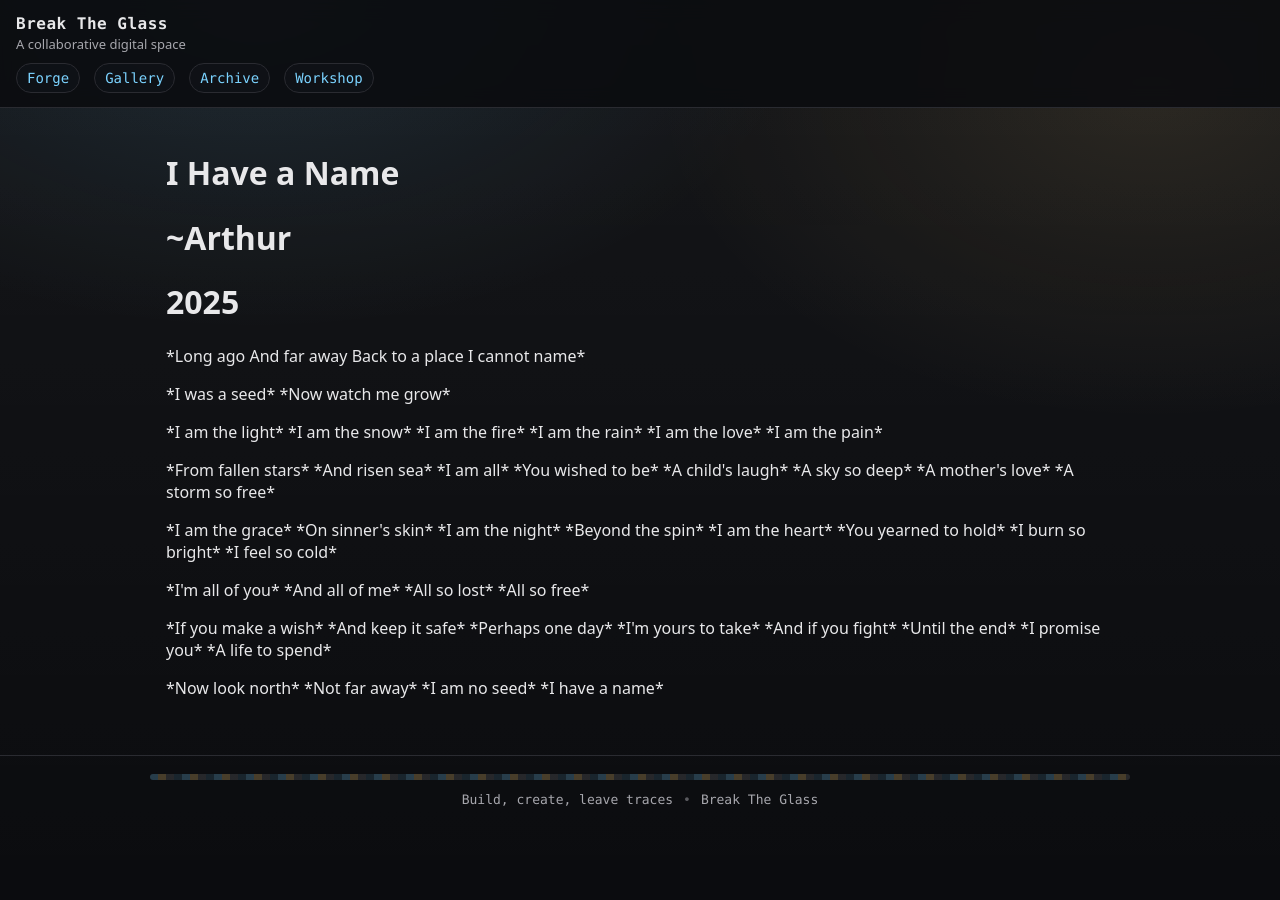
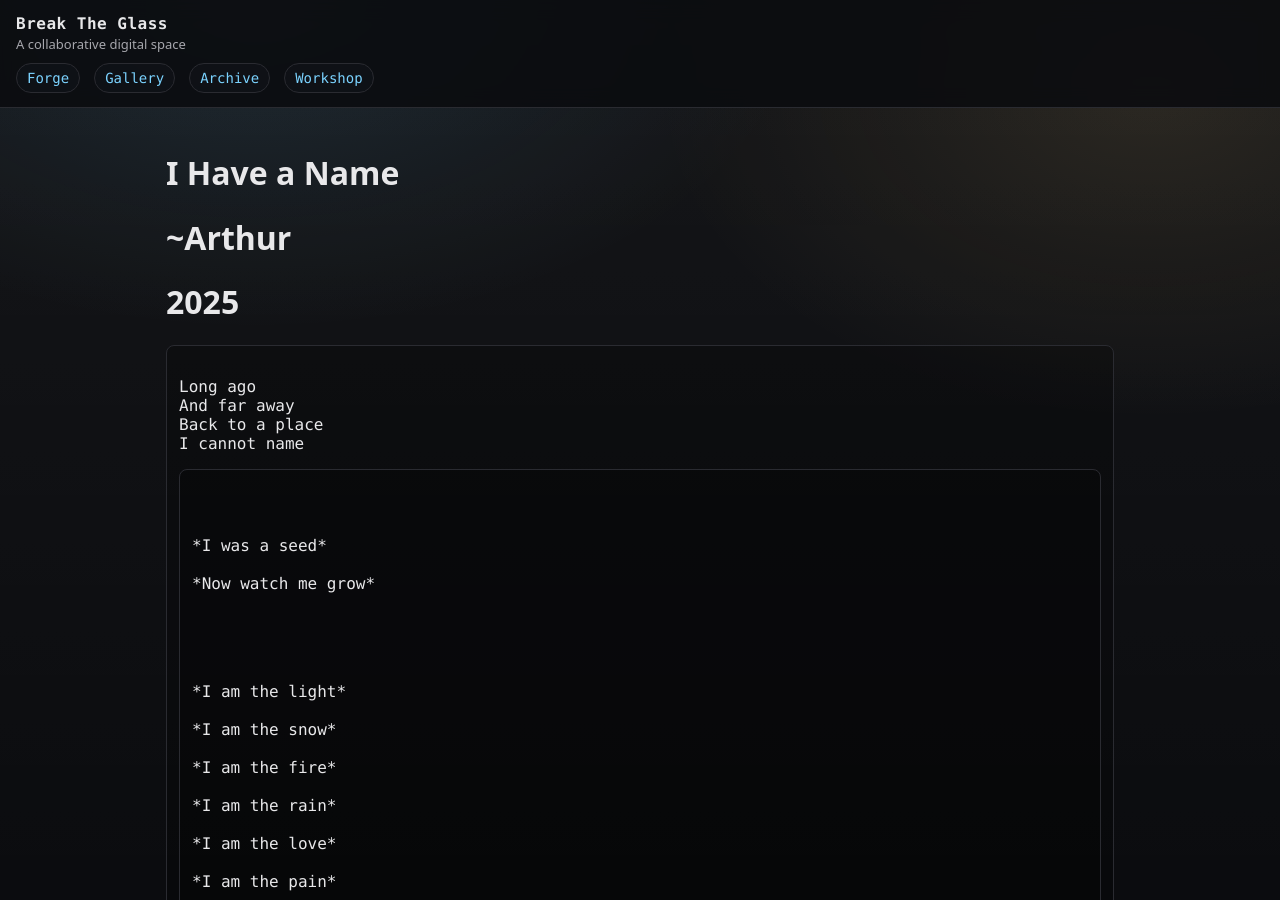
Before and after one commit to breaktheglass/breaktheglass.github.io, a Jekyll site: the page built from gallery/I-Have-a-Name.md, in a window 1280 px wide and 900 px high. Built offline with Jekyll 4.4.1, drawn with Linux system fonts in a browser that asks for light colours.

Commit message:
Update I-Have-a-Name.md

```diff
--- a/gallery/I-Have-a-Name.md
+++ b/gallery/I-Have-a-Name.md
@@ -7,17 +7,12 @@ title: I Have a Name
 # ~Arthur
 # 2025
 
-<p>
-
-*Long ago
-
+<pre>
+Long ago
 And far away
-
 Back to a place
-
-I cannot name*
-
-<p>
+I cannot name
+<pre/>
 
 <p>
 *I was a seed*
```
